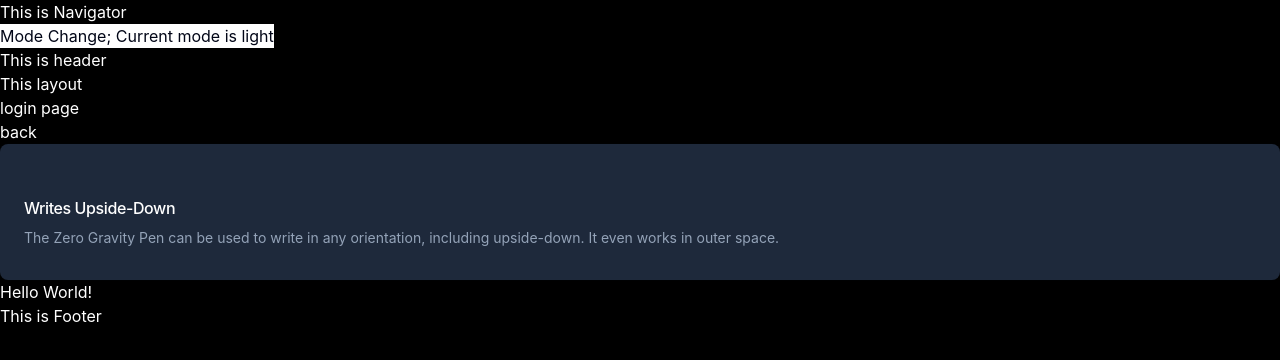
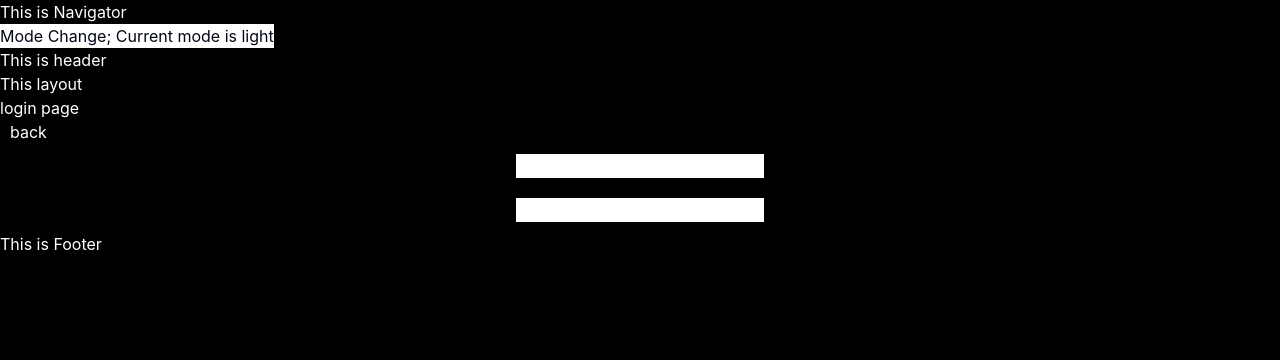
Before and after one commit to yusong-offx/my-chatgpt, a SvelteKit app in the folder my-app/: page /login in a window 1280 px wide. Shown: the top 360 px of the page. Built offline with nearby package versions, Linux system fonts and the light colour scheme.

Commit message:
remove practice parcel box and add login input

```diff
--- a/my-app/src/lib/components/ParcelBox.svelte
+++ /dev/null
@@ -1,66 +0,0 @@
-<script>
-    import { onMount } from "svelte";
-
-    let trackingNumberClass;
-    let dongClass;
-    let hoClass;
-
-    onMount(() => {
-        randomLocate();
-    });
-
-    const randomLocate = () => {
-        trackingNumberClass.style.top = `${ranNumber()}%`;
-        trackingNumberClass.style.left = `${ranNumber()}%`;
-        dongClass.style.top = `${ranNumber()}%`;
-        dongClass.style.left = `${ranNumber()}%`;
-        hoClass.style.top = `${ranNumber()}%`;
-        hoClass.style.left = `${ranNumber()}%`;
-    };
-
-    const ranNumber = () => {
-        return Math.floor(Math.random() * 80);
-    };
-</script>
-
-<div class="container1">
-    <button on:click={randomLocate}>Relocate</button>
-
-    <div class="mockParcel">
-        <h1 bind:this={trackingNumberClass} class="trackingNumber">
-            9999-9999-9999-9999
-        </h1>
-        <h1 bind:this={dongClass} class="dong">103동</h1>
-        <h1 bind:this={hoClass} class="ho">203호</h1>
-    </div>
-</div>
-
-<style>
-    .container1 {
-        background-color: rgb(55, 55, 148);
-        display: flex;
-        flex-direction: column;
-        width: 100%;
-        height: 100%;
-        justify-content: center;
-    }
-
-    button {
-        margin: 1rem;
-    }
-
-    .mockParcel {
-        background-color: gray;
-        height: 500px;
-        width: 90%;
-        margin: auto;
-        padding: 1rem;
-        border: 1px solid red;
-        display: flex;
-    }
-
-    h1 {
-        display: inline-block;
-        position: relative;
-    }
-</style>
--- a/my-app/src/routes/+page.svelte
+++ b/my-app/src/routes/+page.svelte
@@ -1,11 +1,8 @@
 <script>
     import "$lib/tailwind.css";
-    import ParcelBox from "$lib/components/ParcelBox.svelte";
 </script>
 
-<ParcelBox />
-
-<!-- <a
+<a
     href="/login"
     class="text-slate-900 dark:text-white mt-5 text-base font-medium tracking-tight"
     >/login</a
@@ -36,7 +33,7 @@
         The Zero Gravity Pen can be used to write in any orientation, including
         upside-down. It even works in outer space.
     </p>
-</div> -->
+</div>
 
 <style>
     p {
--- a/my-app/src/routes/login/+page.svelte
+++ b/my-app/src/routes/login/+page.svelte
@@ -3,20 +3,22 @@
 
 <h1>login page</h1>
 <a href="/">back</a>
-<div
-  class="bg-white dark:bg-slate-800 rounded-lg px-6 py-8 ring-1 ring-slate-900/5 shadow-xl"
->
-  <h3
-    class="text-slate-900 dark:text-white mt-5 text-base font-medium tracking-tight"
-  >
-    Writes Upside-Down
-  </h3>
-  <p class="text-slate-500 dark:text-slate-400 mt-2 text-sm">
-    The Zero Gravity Pen can be used to write in any orientation, including
-    upside-down. It even works in outer space.
-  </p>
+<div class="login_container">
+  <label for="id"><input id="id" /></label>
+
+  <label for="password"><input id="password" /></label>
 </div>
-<h1>Hello World!</h1>
 
 <style>
+  .login_container {
+    display: flex;
+    flex-direction: column;
+    align-items: center;
+  }
+  input {
+    margin: 10px;
+  }
+  a {
+    margin: 10px;
+  }
 </style>
```
